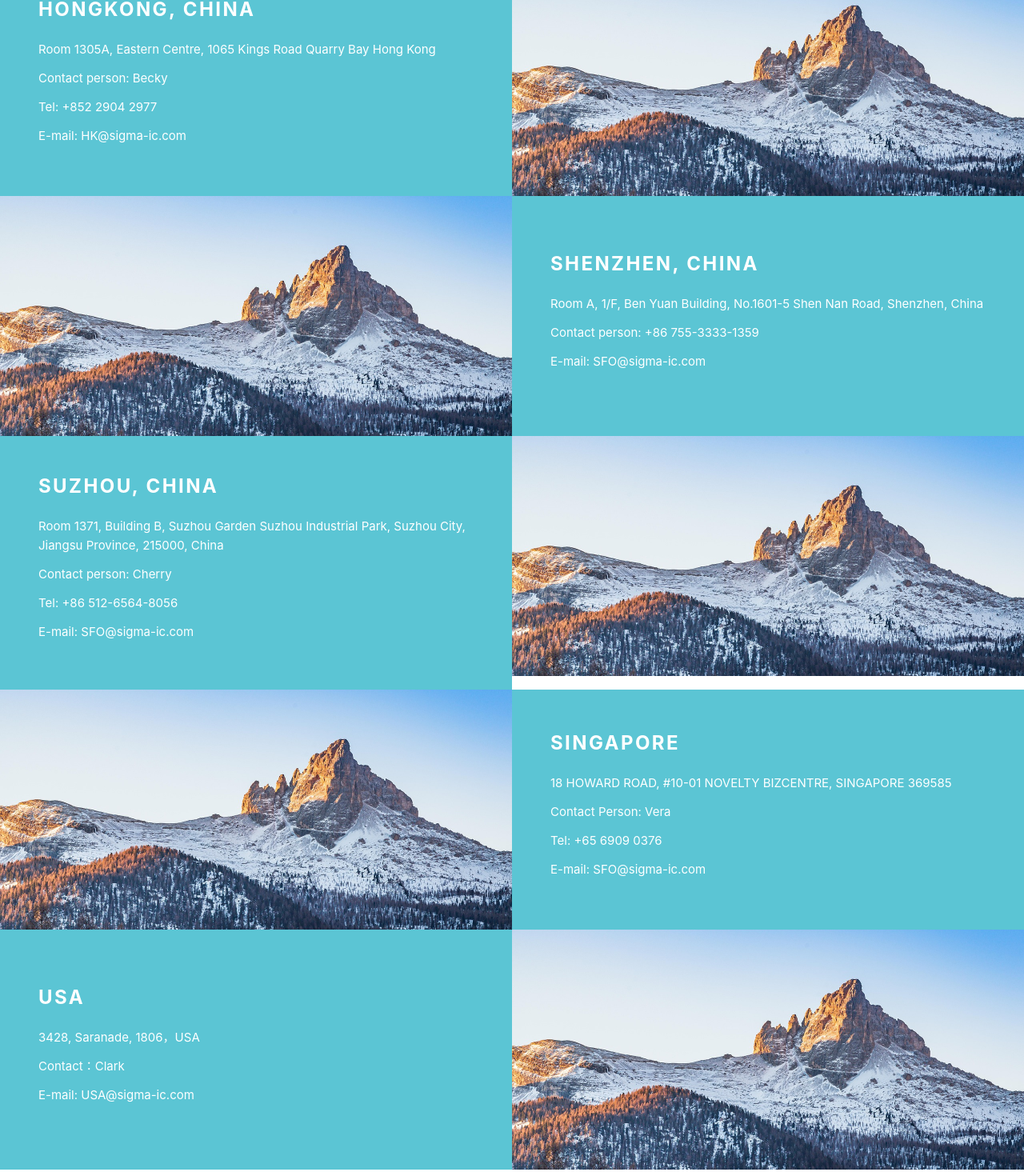
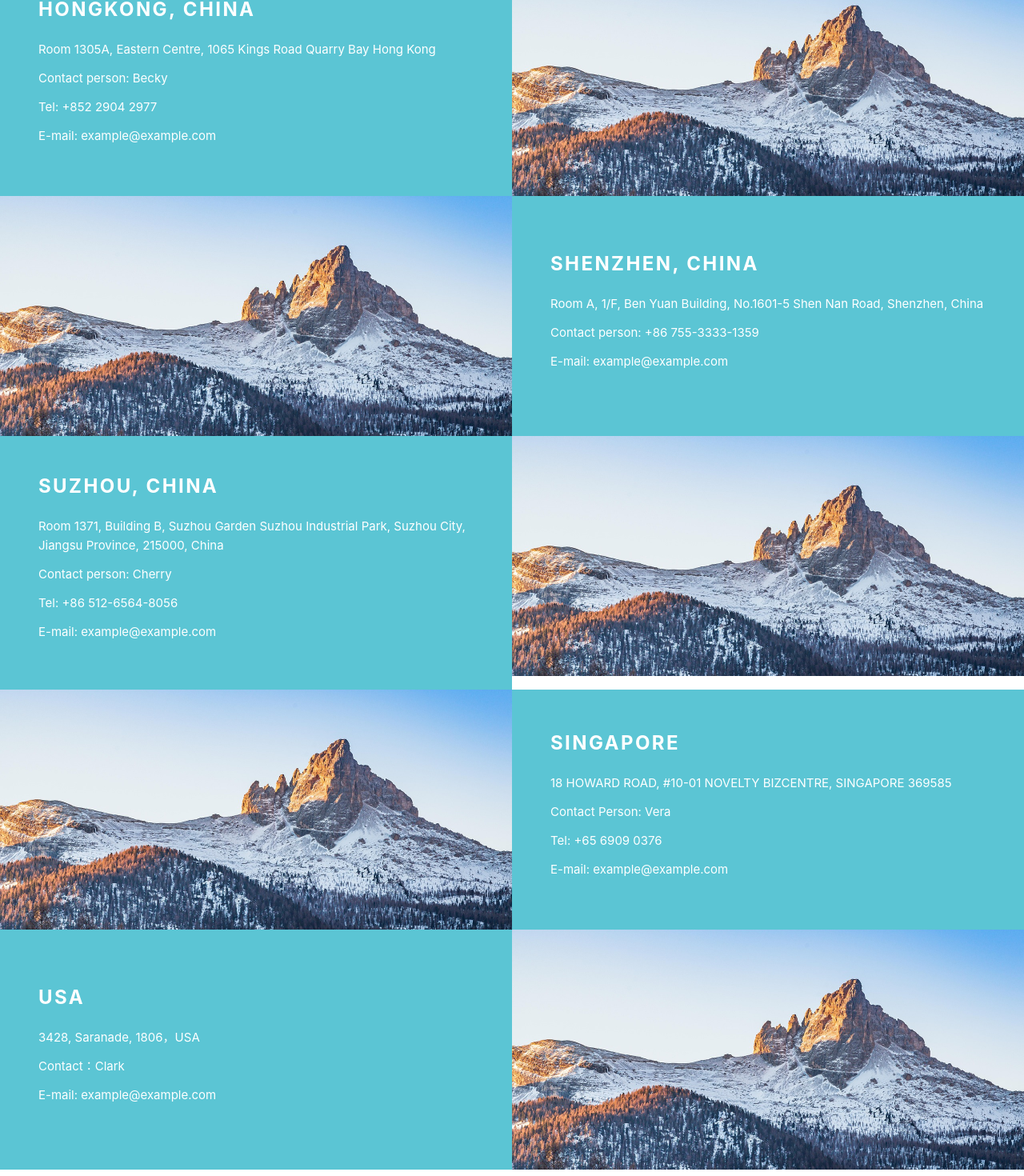
Before and after one commit to CristoMonte/my-site, a Vue app: page /contact in a window 1280 px wide. Shown: the part 629-2099 px from the top of the page at 80% size. Built offline with nearby package versions, Linux system fonts and the light colour scheme.

Commit message:
feat: email

```diff
--- a/src/i18n.ts
+++ b/src/i18n.ts
@@ -308,33 +308,33 @@ const messages = {
           address: 'Room 1305A, Eastern Centre, 1065 Kings Road Quarry Bay Hong Kong',
           contact: 'Contact person: Becky',
           tel: 'Tel: +852 2904 2977',
-          email: 'E-mail: HK@sigma-ic.com'
+          email: 'E-mail'
         },
         shenzhen: {
           title: 'SHENZHEN, CHINA',
           address: 'Room A, 1/F, Ben Yuan Building, No.1601-5 Shen Nan Road, Shenzhen, China',
           contact: 'Contact person: +86 755-3333-1359',
-          email: 'E-mail: SFO@sigma-ic.com'
+          email: 'E-mail'
         },
         suzhou: {
           title: 'SUZHOU, CHINA',
           address: 'Room 1371, Building B, Suzhou Garden Suzhou Industrial Park, Suzhou City, Jiangsu Province, 215000, China',
           contact: 'Contact person: Cherry',
           tel: 'Tel: +86 512-6564-8056',
-          email: 'E-mail: SFO@sigma-ic.com'
+          email: 'E-mail'
         },
         singapore: {
           title: 'SINGAPORE',
           address: '18 HOWARD ROAD, #10-01 NOVELTY BIZCENTRE, SINGAPORE 369585',
           contact: 'Contact Person: Vera',
           tel: 'Tel: +65 6909 0376',
-          email: 'E-mail: SFO@sigma-ic.com'
+          email: 'E-mail'
         },
         usa: {
           title: 'USA',
           address: '3428, Saranade, 1806，USA',
           contact: 'Contact：Clark',
-          email: 'E-mail: USA@sigma-ic.com'
+          email: 'E-mail'
         }
       },
       form: {
@@ -658,33 +658,33 @@ const messages = {
           address: '香港鲗鱼涌英皇道1065号东达中心1305A室',
           contact: '联系人：Becky',
           tel: '电话：+852 2904 2977',
-          email: '邮箱：HK@sigma-ic.com'
+          email: '邮箱'
         },
         shenzhen: {
           title: '中国深圳',
           address: '中国深圳市深南路1601-5号本源大厦1楼A室',
           contact: '联系人：+86 755-3333-1359',
-          email: '邮箱：SFO@sigma-ic.com'
+          email: '邮箱'
         },
         suzhou: {
           title: '中国苏州',
           address: '中国江苏省苏州市苏州工业园区苏州花园B栋1371室，邮编：215000',
           contact: '联系人：Cherry',
           tel: '电话：+86 512-6564-8056',
-          email: '邮箱：SFO@sigma-ic.com'
+          email: '邮箱'
         },
         singapore: {
           title: '新加坡',
           address: '新加坡霍华德路18号#10-01新奇商业中心，邮编369585',
           contact: '联系人：Vera',
           tel: '电话：+65 6909 0376',
-          email: '邮箱：SFO@sigma-ic.com'
+          email: '邮箱'
         },
         usa: {
           title: '美国',
           address: '美国萨拉纳德3428号，1806',
           contact: '联系人：Clark',
-          email: '邮箱：USA@sigma-ic.com'
+          email: '邮箱'
         }
       },
       form: {
--- a/src/views/Contact.vue
+++ b/src/views/Contact.vue
@@ -31,7 +31,7 @@
           <p>{{ t('contact.locations.hongkong.address') }}</p>
           <p>{{ t('contact.locations.hongkong.contact') }}</p>
           <p>{{ t('contact.locations.hongkong.tel') }}</p>
-          <p>{{ t('contact.locations.hongkong.email') }}</p>
+          <p>{{ t('contact.locations.hongkong.email') }}: example@example.com</p>
         </div>
         <div class="location-image right">
           <img :src="placeholderImage" alt="Hongkong">
@@ -47,7 +47,7 @@
           <h3>{{ t('contact.locations.shenzhen.title') }}</h3>
           <p>{{ t('contact.locations.shenzhen.address') }}</p>
           <p>{{ t('contact.locations.shenzhen.contact') }}</p>
-          <p>{{ t('contact.locations.shenzhen.email') }}</p>
+          <p>{{ t('contact.locations.shenzhen.email') }}: example@example.com</p>
         </div>
       </div>
 
@@ -58,7 +58,7 @@
           <p>{{ t('contact.locations.suzhou.address') }}</p>
           <p>{{ t('contact.locations.suzhou.contact') }}</p>
           <p>{{ t('contact.locations.suzhou.tel') }}</p>
-          <p>{{ t('contact.locations.suzhou.email') }}</p>
+          <p>{{ t('contact.locations.suzhou.email') }}: example@example.com</p>
         </div>
         <div class="location-image right">
           <img :src="placeholderImage" alt="Suzhou">
@@ -75,7 +75,7 @@
           <p>{{ t('contact.locations.singapore.address') }}</p>
           <p>{{ t('contact.locations.singapore.contact') }}</p>
           <p>{{ t('contact.locations.singapore.tel') }}</p>
-          <p>{{ t('contact.locations.singapore.email') }}</p>
+          <p>{{ t('contact.locations.singapore.email') }}: example@example.com</p>
         </div>
       </div>
 
@@ -85,7 +85,7 @@
           <h3>{{ t('contact.locations.usa.title') }}</h3>
           <p>{{ t('contact.locations.usa.address') }}</p>
           <p>{{ t('contact.locations.usa.contact') }}</p>
-          <p>{{ t('contact.locations.usa.email') }}</p>
+          <p>{{ t('contact.locations.usa.email') }}: example@example.com</p>
         </div>
         <div class="location-image right">
           <img :src="placeholderImage" alt="USA">
```
